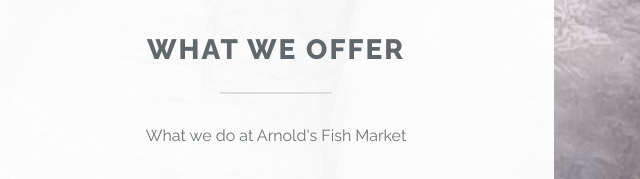
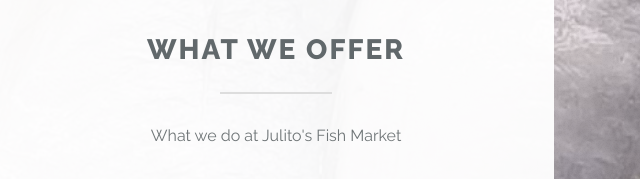
Before and after one commit to Thebackr0w/Julito-s-Fishy, a plain HTML site: page index.html in a window 1280 px wide. Shown: the part 1664-1843 px from the top of the page, 366-1006 px from the left. Drawn offline with Linux system fonts and the light colour scheme.

Commit message:
Update index.html

```diff
--- a/index.html
+++ b/index.html
@@ -46,7 +46,7 @@
 						<header class="major">
 							<h2>What We Offer</h2>
 						</header>
-						<p>What we do at Arnold's Fish Market</p>
+						<p>What we do at Julito's Fish Market</p>
 						<ul class="icons-grid">
 							<li>
 								<span class="icon solid major fa-fish"></span>
```
